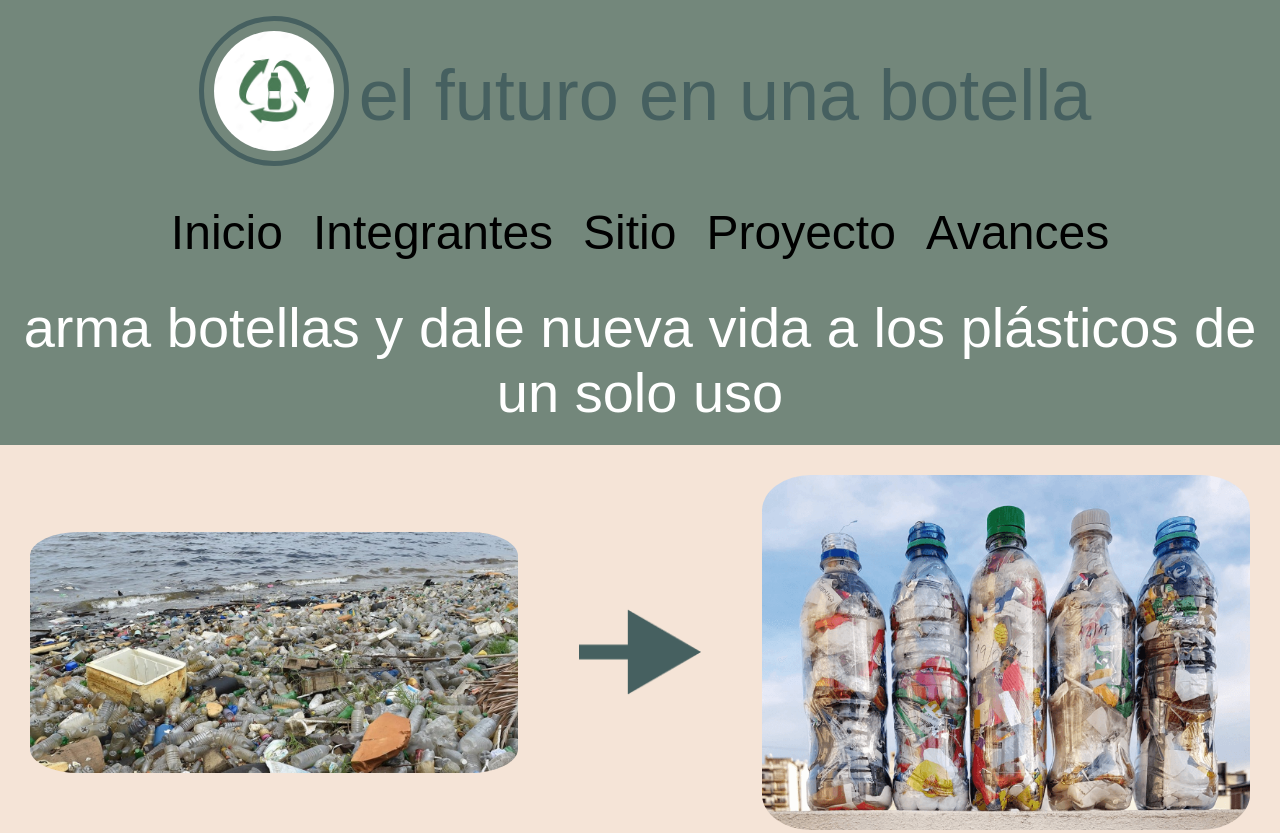
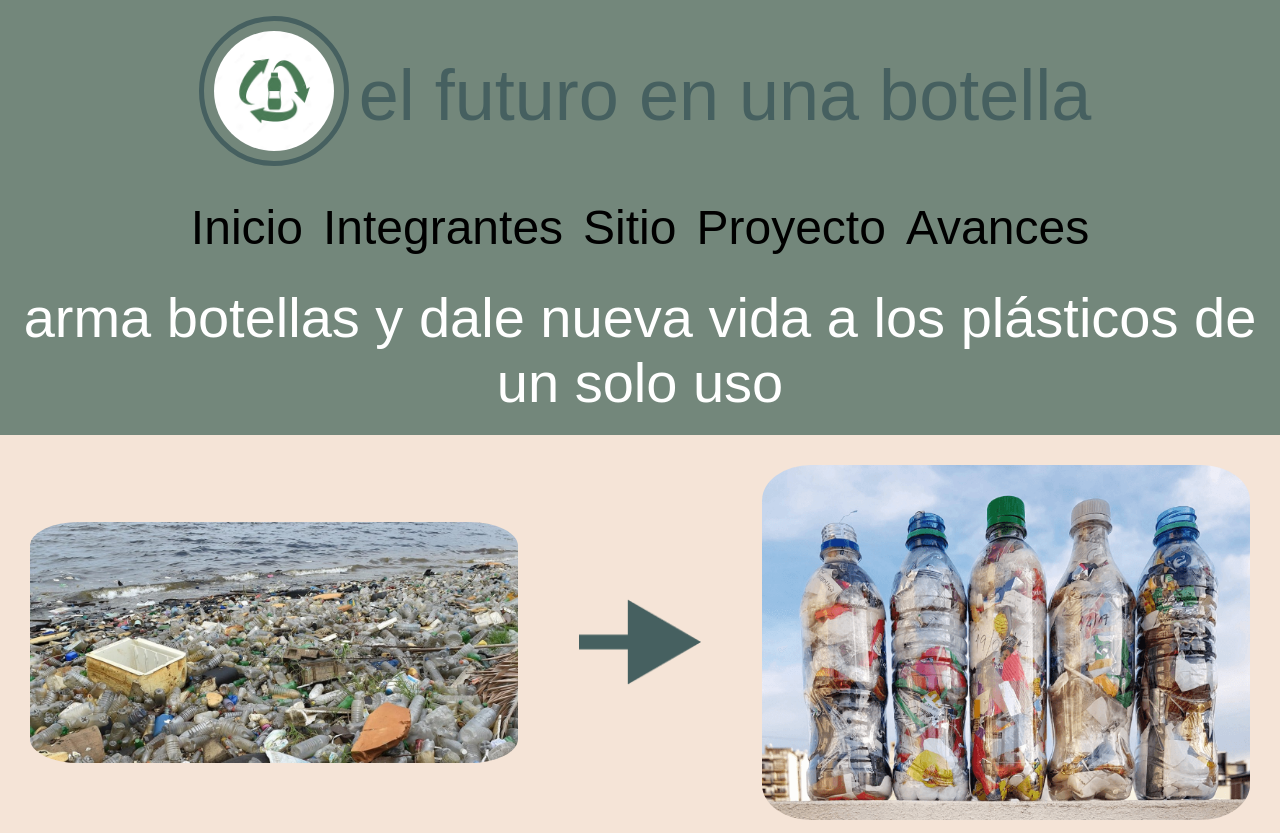
Before and after one commit to Agustinis20/SitioEquipo6, a plain HTML site: page index.html in a window 1280 px wide. Shown: the top 833 px of the page. Drawn offline with Linux system fonts and the light colour scheme; a web font is replaced by a local one.

Commit message:
Add files via upload

```diff
--- a/estilos.css
+++ b/estilos.css
@@ -52,7 +52,7 @@ ul{
 
 li{
     font-size: 3rem;
-    margin: 10px;
+    margin: 5px;
     padding: 5px;
 }
 
```
Also changed, not shown: avances.html (+1 -1 lines), Imagenes/futuro_en_una_botella.png (added).
